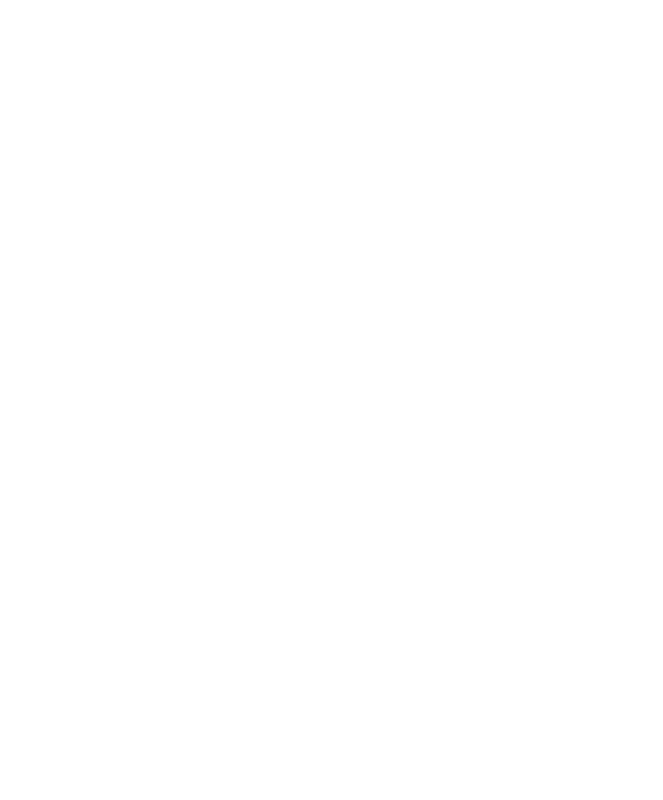
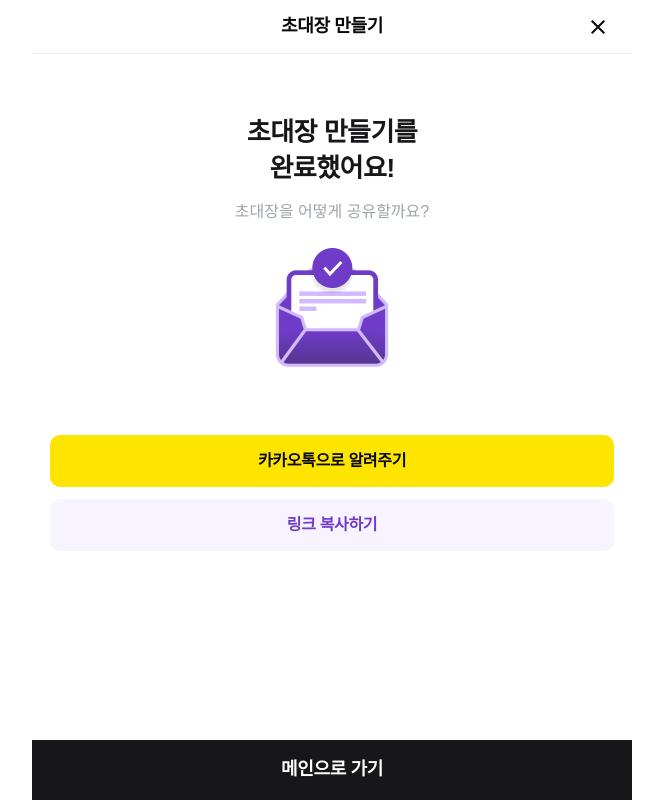
Before and after one commit to dnd-side-project/dnd-12th-6-frontend, a Next.js app: page /create/success in a window 1280 px wide. Before the commit this address had no page. Shown: the whole page, without its empty margins (308-971 px from the left). Built offline with nearby package versions, Linux system fonts and the light colour scheme; a web font is replaced by a local one.

Commit message:
feat: 초대장 생성 성공 UI 추가

```diff
--- /dev/null
+++ b/src/app/create/success/components/ContentArea.tsx
@@ -0,0 +1,60 @@
+'use client';
+
+import Image from 'next/image';
+import { useRouter } from 'next/navigation';
+import React from 'react';
+
+import useCopyLink from '@/components/common/CopyLinkWithAlert/useCopyLink';
+import ServicePrepareModal from '@/components/common/Dialog/ServicePrepareModal';
+import CTAButton from '@/components/invite/CTAButton';
+
+const ContentArea = () => {
+  const router = useRouter();
+  const { copyLink } = useCopyLink();
+
+  const handleCopyLink = () => {
+    const fullDomain = window.location.origin;
+
+    copyLink(`${fullDomain}/invite/${67}`);
+
+    alert('링크가 복사되었습니다.');
+  };
+
+  return (
+    <div className=''>
+      <div className='pt-[60px] px-[18px]'>
+        <div className='flex flex-col gap-[13px] items-center'>
+          <h1 className='typo-title !text-[26px] font-bold text-gray-7 text-center'>
+            초대장 만들기를
+            <br />
+            완료했어요!
+          </h1>
+          <p className='type-body font-medium text-gray-4 text-center'>
+            초대장을 어떻게 공유할까요?
+          </p>
+          <Image src={'/images/create/success_card.png'} width={138} height={138} alt='' />
+        </div>
+
+        <div className='mt-[60px] flex flex-col gap-12'>
+          <ServicePrepareModal>
+            <button className='h-[52px] typo-body font-semibold rounded-sm bg-[#FEE500]'>
+              카카오톡으로 알려주기
+            </button>
+          </ServicePrepareModal>
+          <button
+            className='h-[52px] typo-body font-semibold text-primary-strong rounded-sm bg-primary-natural'
+            onClick={handleCopyLink}
+          >
+            링크 복사하기
+          </button>
+        </div>
+      </div>
+
+      <div className='fixed bottom-0 max-w-content w-full' onClick={() => router.push('/main')}>
+        <CTAButton>메인으로 가기</CTAButton>
+      </div>
+    </div>
+  );
+};
+
+export default ContentArea;
--- /dev/null
+++ b/src/app/create/success/components/PageHeaderButton.tsx
@@ -0,0 +1,18 @@
+'use client';
+
+import { useRouter } from 'next/navigation';
+
+import Icon from '@/components/common/Icon';
+
+export const PageHeaderCloseButton = () => {
+  const router = useRouter();
+  const handleClick = () => {
+    router.replace('/main');
+  };
+
+  return (
+    <button onClick={handleClick}>
+      <Icon name='close' className='w-24 h-24' />
+    </button>
+  );
+};
--- /dev/null
+++ b/src/app/create/success/page.tsx
@@ -0,0 +1,19 @@
+import React from 'react';
+
+import PageContainer from '@/components/layout/PageContainer';
+import { ROUTER_TITLE } from '@/constants/enum';
+
+import ContentArea from './components/ContentArea';
+import { PageHeaderCloseButton } from './components/PageHeaderButton';
+
+const page = () => {
+  return (
+    <PageContainer>
+      <PageContainer.PageHeader title={ROUTER_TITLE.CREATE} right={<PageHeaderCloseButton />} />
+
+      <ContentArea />
+    </PageContainer>
+  );
+};
+
+export default page;
--- a/src/app/invite/[id]/page.tsx
+++ b/src/app/invite/[id]/page.tsx
@@ -14,7 +14,7 @@ const page = () => {
       <InviteContentArea />
       <FooterArea />
       <LoginModal>
-        <CTAButton />
+        <CTAButton>응답하기</CTAButton>
       </LoginModal>
     </PageContainer>
   );
--- a/src/components/invite/CTAButton.tsx
+++ b/src/components/invite/CTAButton.tsx
@@ -1,10 +1,12 @@
 import React from 'react';
 
-const CTAButton = () => {
+import { StrictPropsWithChildren } from '@/types/common';
+
+const CTAButton = ({ children }: StrictPropsWithChildren) => {
   return (
     <div className='sticky bottom-0'>
       <button className='w-full h-[60px] flex items-center justify-center text-white typo-heading font-semibold bg-gray-7'>
-        응답하기
+        {children}
       </button>
     </div>
   );
```
Also changed, not shown: public/images/create/success_card.png (added).
